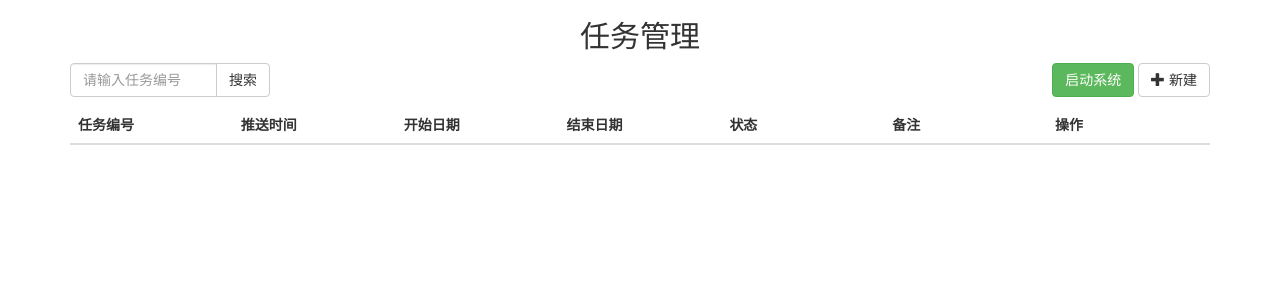
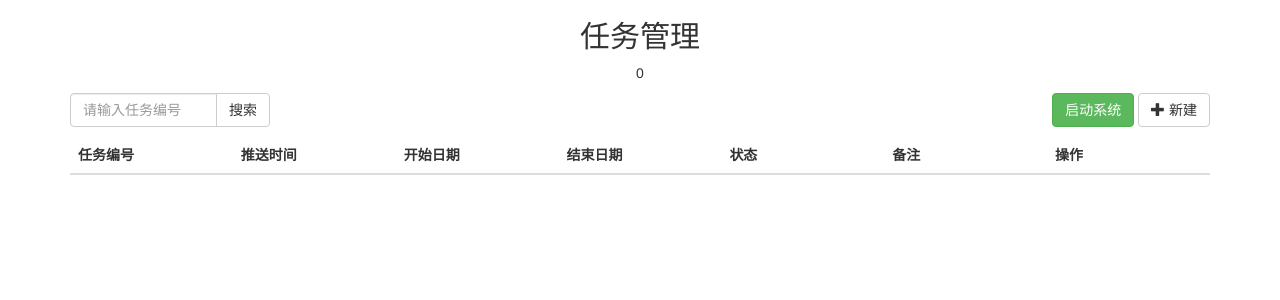
Before and after one commit to TalkWIthKeyboard/Gryffindor-Astronomy, a Flask app: page /taskManage/taskShow in a window 1280 px wide. Shown: the part 52-352 px from the top of the page. Run offline with Flask 2, Linux system fonts and the light colour scheme; the visitor is signed in with stand-in values (Sample User, id 1); data that the repository does not hold is empty; some libraries are stand-ins or nearby versions.

Commit message:
1. 前端的神奇bug又来了，调试一波

```diff
--- a/app/templates/taskManage/taskManage.html
+++ b/app/templates/taskManage/taskManage.html
@@ -44,7 +44,7 @@
     <div>
         <div class="container" style="margin-top: 0px;text-align:center">
             <h2 class="text-center" style="margin-top: 0px">任务管理</h2>
-            <p style="display: none">{{ systemState }}</p>
+            <p>{{ systemState }}</p>
 
             <div class="text-right" style="margin: 10px 0px">
                 <!-- 搜索框 -->
```
